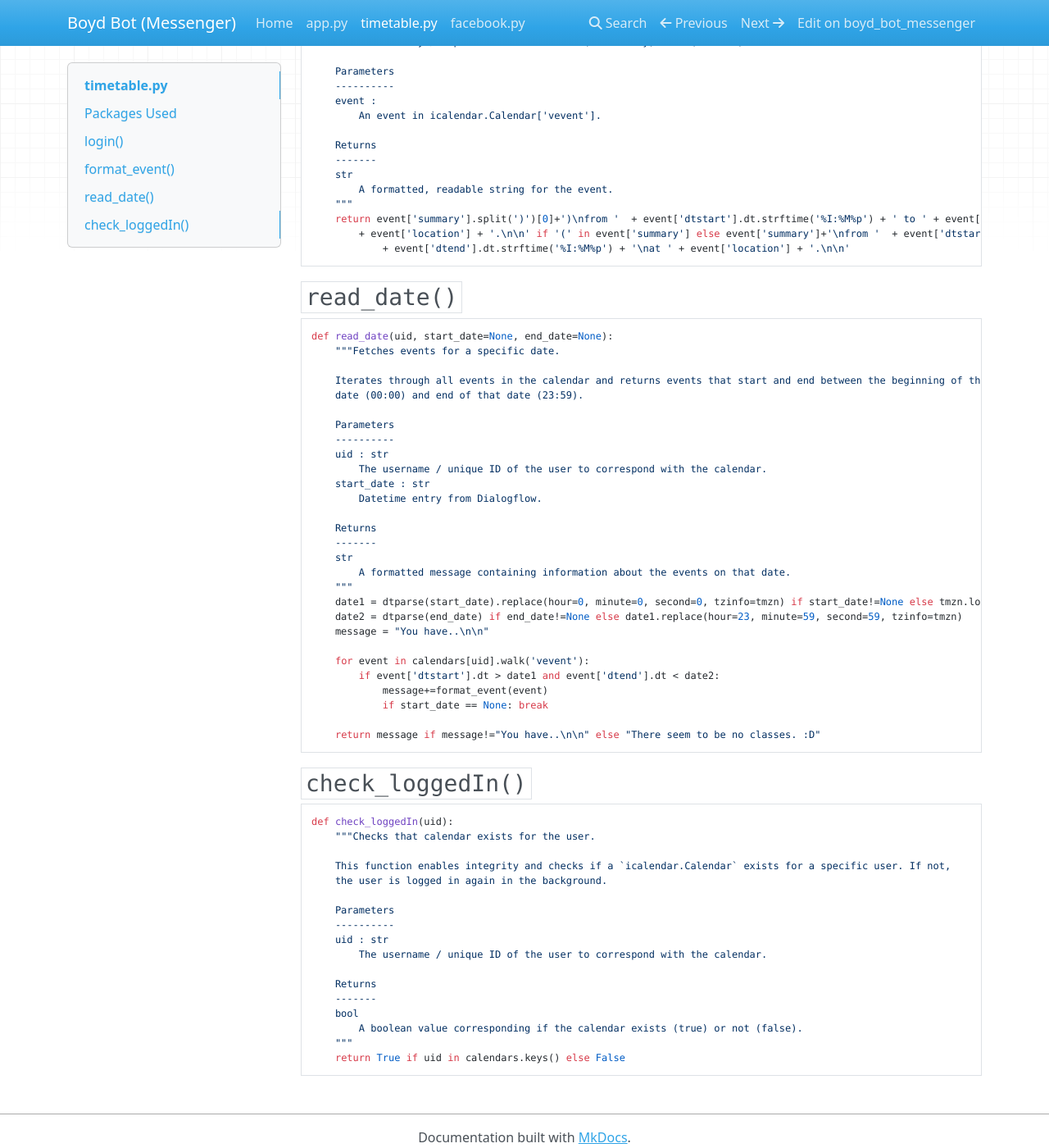
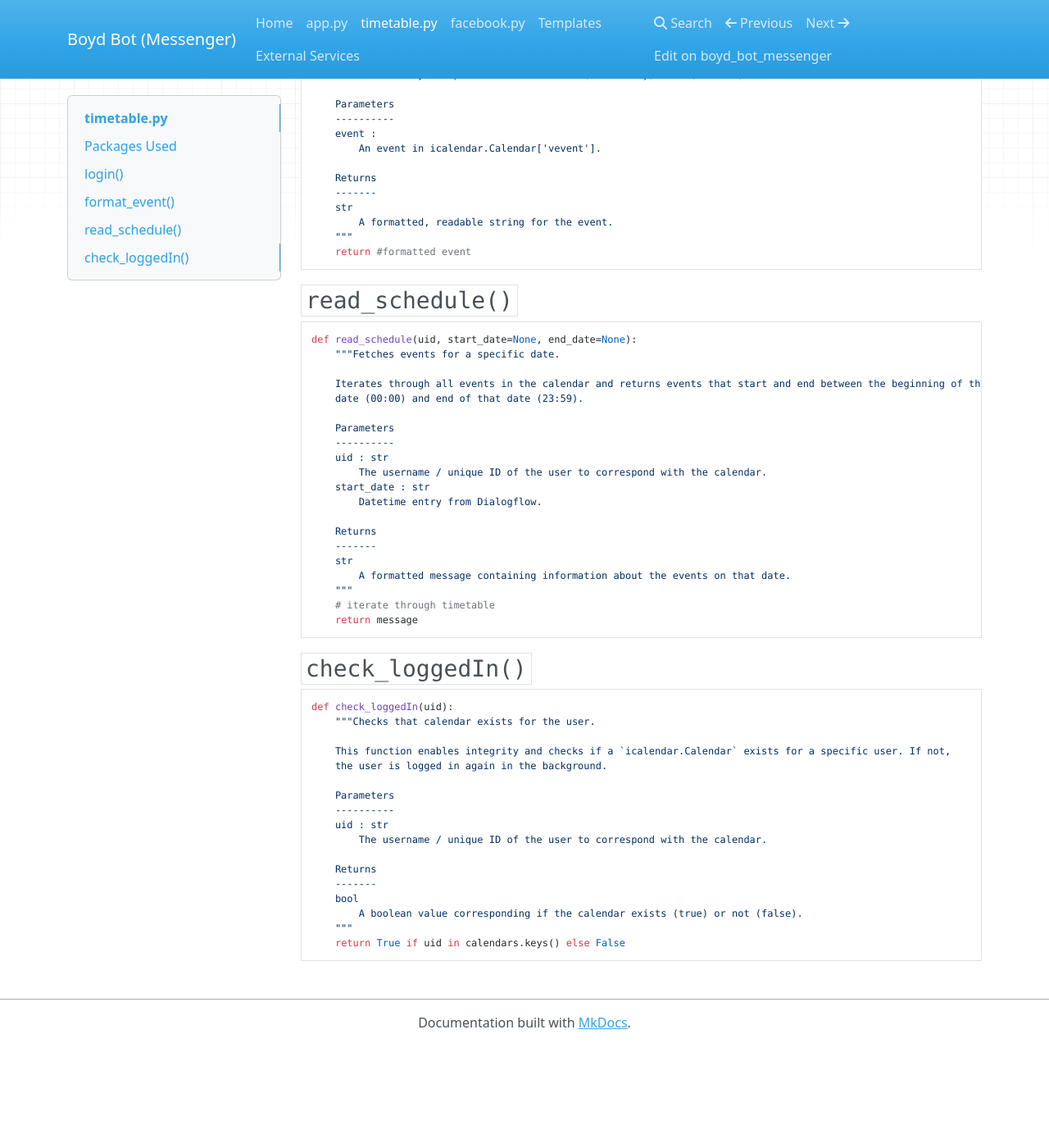
Before and after one commit to ineshbose/boyd_bot_messenger, an MkDocs documentation site: the page built from docs/timetable.md, in a window 1280 px wide and 1400 px high, scrolled down 1291 px. Shown: the whole window at 82% size. Built offline with MkDocs 1.6.1, drawn with Linux system fonts in a browser that asks for light colours; nearby versions of some CDN libraries; after the commit the page ends 2566 px from its top, so only the background shows below that.

````diff
--- a/docs/timetable.md
+++ b/docs/timetable.md
@@ -77,16 +77,14 @@ def format_event(event):
     str
         A formatted, readable string for the event.
     """
-    return event['summary'].split(')')[0]+')\nfrom '  + event['dtstart'].dt.strftime('%I:%M%p') + ' to ' + event['dtend'].dt.strftime('%I:%M%p') + '\nat ' \
-        + event['location'] + '.\n\n' if '(' in event['summary'] else event['summary']+'\nfrom '  + event['dtstart'].dt.strftime('%I:%M%p') + ' to ' \
-            + event['dtend'].dt.strftime('%I:%M%p') + '\nat ' + event['location'] + '.\n\n'
+    return #formatted event
 ```
 
 
 
-## `read_date()`
+## `read_schedule()`
 ```python
-def read_date(uid, start_date=None, end_date=None):
+def read_schedule(uid, start_date=None, end_date=None):
     """Fetches events for a specific date.
 
     Iterates through all events in the calendar and returns events that start and end between the beginning of that
@@ -104,16 +102,8 @@ def read_date(uid, start_date=None, end_date=None):
     str
         A formatted message containing information about the events on that date.
     """
-    date1 = dtparse(start_date).replace(hour=0, minute=0, second=0, tzinfo=tmzn) if start_date!=None else tmzn.localize(datetime.datetime.now())
-    date2 = dtparse(end_date) if end_date!=None else date1.replace(hour=23, minute=59, second=59, tzinfo=tmzn)
-    message = "You have..\n\n"
-
-    for event in calendars[uid].walk('vevent'):
-        if event['dtstart'].dt > date1 and event['dtend'].dt < date2:
-            message+=format_event(event)
-            if start_date == None: break
-
-    return message if message!="You have..\n\n" else "There seem to be no classes. :D"
+    # iterate through timetable
+    return message
 ```
 
 
--- a/mkdocs.yml
+++ b/mkdocs.yml
@@ -7,6 +7,8 @@ nav:
     - app.py: app.md
     - timetable.py: timetable.md
     - facebook.py: facebook.md
+    - Templates: templates.md
+    - External Services: services.md
 
 plugins:
     - search
--- a/timetable.py
+++ b/timetable.py
@@ -26,11 +26,11 @@ def format_event(event):
     event['dtend'].dt.strftime('%I:%M%p'), event['dtstart'].dt.strftime('%d %B %y (%A)'), event['location'])
 
 
-def read_date(uid, start_date=None, end_date=None):
+def read_schedule(uid, start_date=None, end_date=None):
 
     date1 = dtparse(start_date).replace(tzinfo=tmzn) if start_date else datetime.datetime.now(tz=tmzn)
     date2 = dtparse(end_date).replace(tzinfo=tmzn) if end_date else date1.replace(hour=23, minute=59, second=59)
-    if (date2 - date1).days > 3: return "Big difference between the dates."    # To be fixed
+    if (date2 - date1).days > 7: return "Big difference between the dates."    # To be fixed
     message = "You have..\n\n"
 
     for event in calendars[uid].walk('vevent'):
````
Also changed, not shown: README.md (+9 -8 lines), app.py (+21 -24 lines), docs/services.md (added, +7 -0 lines), docs/templates.md (added, +9 -0 lines), intent-data/README.md (added, +6 -0 lines), 3 other files.
